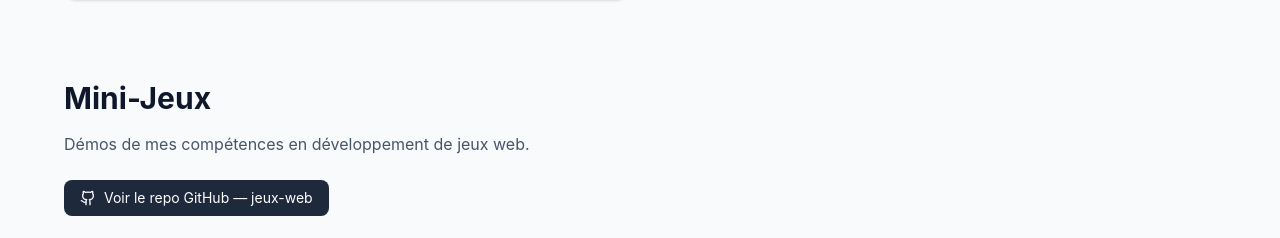
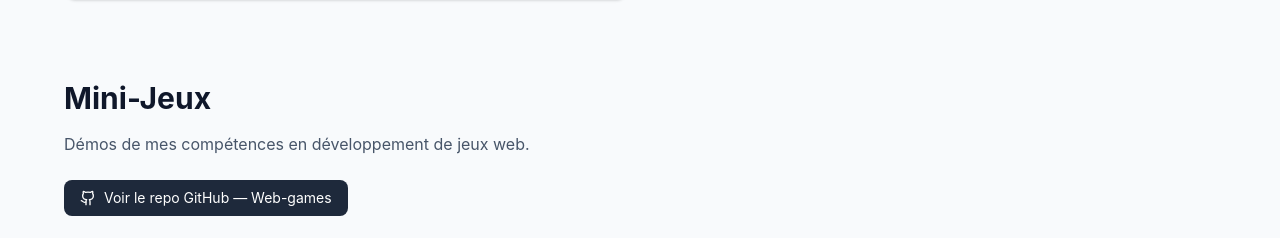
Before and after one commit to Ibrah777/Portfolio, a React (Create React App) app in the folder frontend/: page /projets in a window 1280 px wide. Shown: the part 2017-2255 px from the top of the page. Built offline with nearby package versions, Linux system fonts and the light colour scheme; no server answers.

Commit message:
feat: update mini-jeux github link from jeux-web to Web-games

```diff
--- a/frontend/src/pages/Projets.jsx
+++ b/frontend/src/pages/Projets.jsx
@@ -162,9 +162,9 @@ export default function Projets() {
           </div>
           <p className="text-slate-600 mb-6">Démos de mes compétences en développement de jeux web.</p>
           <div className="mb-6">
-            <a href="https://github.com/Ibrah777/jeux-web" target="_blank" rel="noopener noreferrer"
+            <a href="https://github.com/Ibrah777/Web-games" target="_blank" rel="noopener noreferrer"
               className="inline-flex items-center gap-2 bg-slate-800 hover:bg-slate-700 text-white text-sm px-4 py-2 rounded-lg transition-colors">
-              <Github className="w-4 h-4" /> Voir le repo GitHub — jeux-web
+              <Github className="w-4 h-4" /> Voir le repo GitHub — Web-games
             </a>
           </div>
           <div className="grid md:grid-cols-3 gap-6">
```
